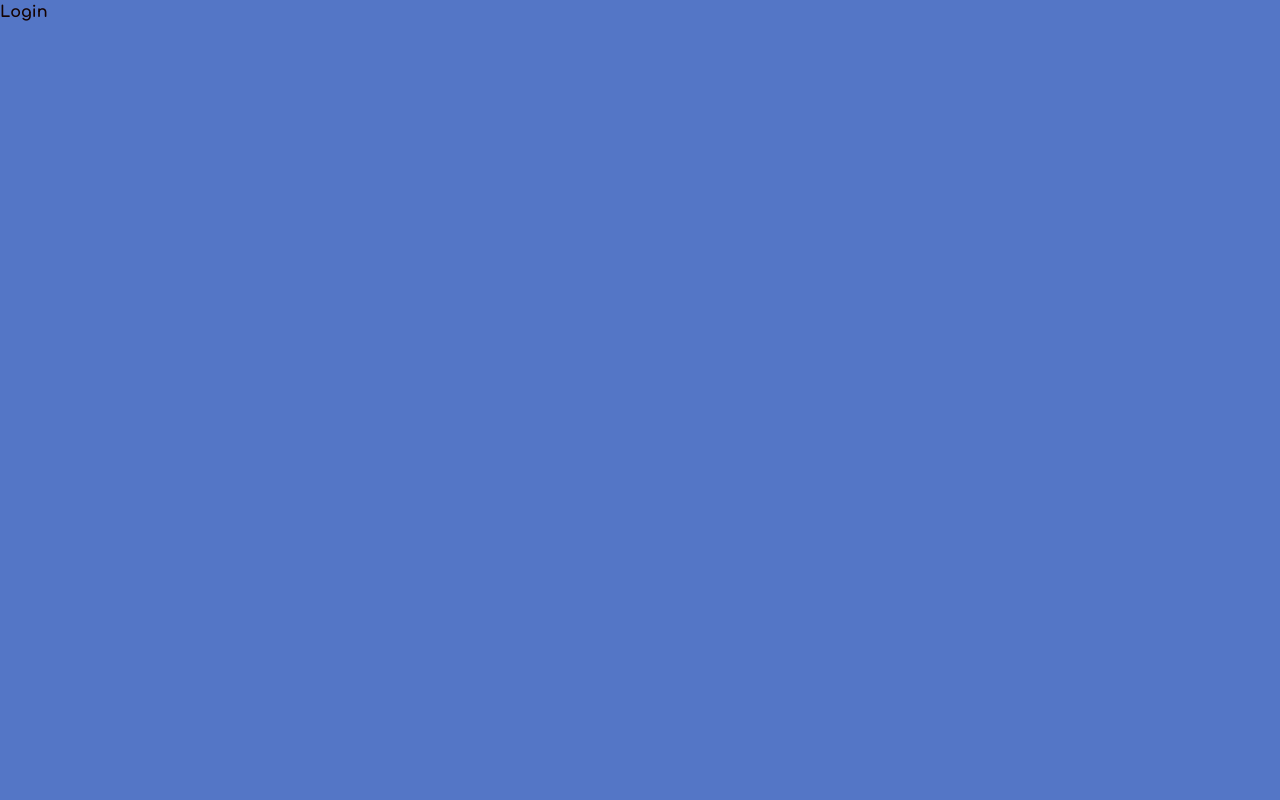
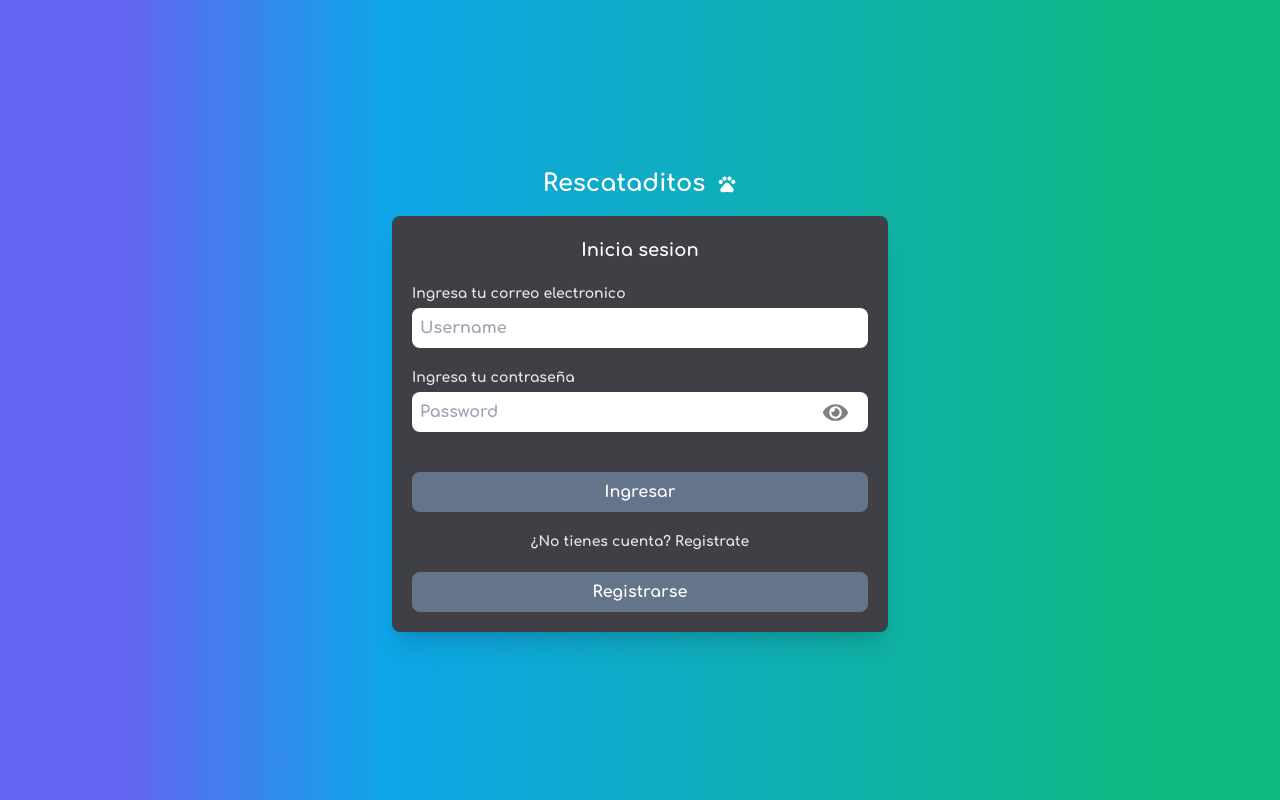
Before and after one commit to dborgat/next-dashboard, a Next.js app: page /login in a window 1280 px wide. Built offline with nearby package versions, Linux system fonts and the light colour scheme.

Commit message:
add login & register

```diff
--- a/app/dashboard/layout.tsx
+++ b/app/dashboard/layout.tsx
@@ -9,7 +9,7 @@ interface DashboardLayoutProps {
 const DashboardLayout = ({ children }: DashboardLayoutProps) => {
   return (
     <div className='grid grid-cols-5 h-screen'>
-      <div className='col-span-1 bg-france p-5'>
+      <div className='col-span-1 p-5'>
         <Sidebar />
       </div>
       <div className='col-span-4 bg-gray p-5'>
--- a/app/layout.tsx
+++ b/app/layout.tsx
@@ -17,7 +17,7 @@ export default function RootLayout({
 }>) {
   return (
     <html lang='en'>
-      <body className={`${conforta.className} text-licorice font-bold`}>{children}</body>
+      <body className={`${conforta.className} font-bold`}>{children}</body>
     </html>
   );
 }
--- a/app/login/page.tsx
+++ b/app/login/page.tsx
@@ -1,9 +1,70 @@
-import React from 'react'
+'use client';
+import { useState } from 'react';
+import { FaEyeSlash, FaEye } from 'react-icons/fa';
+import { MdPets } from 'react-icons/md';
 
 const Login = () => {
+  const [showPassword, setShowPassword] = useState(false);
+
+  const togglePasswordVisibility = () => {
+    setShowPassword(!showPassword);
+  };
+
   return (
-    <div>Login</div>
-  )
-}
+    <div className='md:bg-gradient-to-r from-indigo-500 from-10% via-sky-500 via-30% to-emerald-500 to-90% h-screen flex flex-col gap-4 p-5 justify-center bg-cyan-600 md:items-center'>
+      <div className='flex gap-3 items-center'>
+        <h1 className='text-2xl'>Rescataditos</h1>
+        <MdPets size={20} />
+      </div>
+      <div className='bg-zinc-700 flex flex-col gap-5 rounded-lg p-5 shadow-xl md:w-2/5'>
+        <form className='grid gap-5'>
+          <span className='text-lg text-center'>Inicia sesion</span>
+          <div className='grid gap-1'>
+            <label className='text-sm text-gray-200'>
+              Ingresa tu correo electronico
+            </label>
+            <input
+              className='p-2 rounded-lg text-black border-none focus:outline-none'
+              type='email'
+              placeholder='Username'
+            />
+          </div>
+          <div className='grid gap-1'>
+            <label className='text-sm text-gray-200'>
+              Ingresa tu contraseña
+            </label>
+            <div className='flex bg-white justify-between rounded-lg items-center'>
+              <input
+                className='p-2 text-black rounded-lg bg-transparent w-3/4 border-none focus:outline-none'
+                type={showPassword ? 'text' : 'password'}
+                placeholder='Password'
+              />
+              {showPassword ? (
+                <FaEyeSlash
+                  onClick={togglePasswordVisibility}
+                  color='grey'
+                  className='mr-5'
+                  size='25'
+                />
+              ) : (
+                <FaEye
+                  onClick={togglePasswordVisibility}
+                  color='grey'
+                  className='mr-5'
+                  size='25'
+                />
+              )}
+            </div>
+          </div>
+          <button className='p-2 rounded-lg bg-slate-500 mt-5'>Ingresar</button>
+          <span className='text-sm text-gray-200 text-center'>
+            ¿No tienes cuenta? Registrate
+          </span>
+          <button className='p-2 rounded-lg bg-slate-500'>Registrarse</button>
+        </form>
+      </div>
+    </div>
+  );
+};
 
-export default Login
+export default Login;
--- /dev/null
+++ b/app/register/page.tsx
@@ -0,0 +1,72 @@
+'use client';
+import React, { useState } from 'react';
+import { MdPets } from 'react-icons/md';
+
+const RegisterPage: React.FC = () => {
+  const [username, setUsername] = useState('');
+  const [password, setPassword] = useState('');
+
+  const handleUsernameChange = (event: React.ChangeEvent<HTMLInputElement>) => {
+    setUsername(event.target.value);
+  };
+
+  const handlePasswordChange = (event: React.ChangeEvent<HTMLInputElement>) => {
+    setPassword(event.target.value);
+  };
+
+  const handleSubmit = (event: React.FormEvent) => {
+    event.preventDefault();
+    // Add your registration logic here
+  };
+
+  return (
+    <div className='md:bg-gradient-to-r from-indigo-500 from-10% via-sky-500 via-30% to-emerald-500 to-90% h-screen flex flex-col gap-4 p-5 justify-center bg-cyan-600 md:items-center'>
+      <div className='flex gap-3 items-center'>
+        <h1 className='text-2xl'>Rescataditos</h1>
+        <MdPets size={20} />
+      </div>
+      <div className='bg-zinc-700 flex flex-col gap-5 rounded-lg p-5 shadow-xl md:w-2/5'>
+        <span className='text-lg text-center'>Registrate</span>
+        <form onSubmit={handleSubmit} className='grid gap-5'>
+          <div className='grid gap-1'>
+            <label className='text-sm text-gray-200'>
+              Ingresa tu correo electronico
+            </label>
+            <input
+              className='p-2 rounded-lg text-black border-none focus:outline-none'
+              type='email'
+              placeholder='Email'
+            />
+          </div>
+          <div className='grid gap-1'>
+            <label className='text-sm text-gray-200'>
+              Ingresa tu contraseña
+            </label>
+            <input
+              className='p-2 rounded-lg text-black border-none focus:outline-none'
+              type='password'
+              placeholder='Contraseña'
+            />
+          </div>
+          <div className='grid gap-1'>
+            <label className='text-sm text-gray-200'>
+              Confirma tu contraseña
+            </label>
+            <input
+              className='p-2 rounded-lg text-black border-none focus:outline-none'
+              type='password'
+              placeholder='Confirmar contraseña'
+            />
+          </div>
+          <button className='p-2 rounded-lg bg-slate-500'>Registrarse</button>
+          <span className='text-sm text-gray-200 text-center'>
+            ¿Ya tienes cuenta? Inicia sesion
+          </span>
+          <button className='p-2 rounded-lg bg-slate-500'>Ingresar</button>
+        </form>
+      </div>
+    </div>
+  );
+};
+
+export default RegisterPage;
--- a/app/ui/globals.css
+++ b/app/ui/globals.css
@@ -3,14 +3,14 @@
 @tailwind utilities;
 
 :root {
-  --bg-color: #5476c6;
+  --bg-color: #6d91e6;
   --text: #ffffff;
   --text-soft: #b7bac1;
 }
 
 @media (prefers-color-scheme: dark) {
   :root {
-    --bg-color: #1f283c;
+    --bg-color: #d1d1d1;
   }
 }
 
--- a/tailwind.config.ts
+++ b/tailwind.config.ts
@@ -7,16 +7,7 @@ const config: Config = {
     "./app/**/*.{js,ts,jsx,tsx,mdx}",
   ],
   theme: {
-    colors: {
-      'france': '#3083DC',
-      'blue': '#016FB9',
-      'wine': '#773344',
-      'utorange': '#FF8811',
-      'gray': '#CAD2C5',
-      'lightCoral': '#E98686',
-      'licorice': '#140200',
-      'transparent': 'transparent'
-    },
+
   },
   plugins: [],
 };
```
